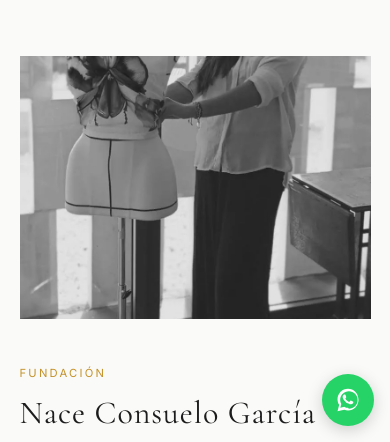
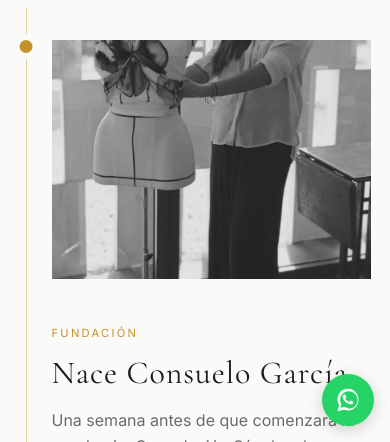
Before and after one commit to curroga/consoWeb, a plain HTML site: page trayectoria.html in a window 390 px wide. Shown: the part 402-844 px from the top of the page. Drawn offline with nearby package versions, Linux system fonts and the light colour scheme.

Commit message:
feat(trayectoria): add timeline line, feature the award, tighten spacing
Draw a vertical gold line with a dot per milestone (left-aligned on
mobile), highlight the Code 41 award with a cream panel and a link to
the collections, and reduce the gap below the page header.

```diff
--- a/css/style.css
+++ b/css/style.css
@@ -521,6 +521,7 @@ p { font-size: 1rem; color: var(--text-muted); max-width: 65ch; }
 }
 
 /* ── Trayectoria page ── */
+.section--tight-top { padding-top: 3rem; }
 .timeline__year {
   font-family: var(--heading);
   font-size: 3.5rem;
@@ -535,16 +536,40 @@ p { font-size: 1rem; color: var(--text-muted); max-width: 65ch; }
   max-width: 1000px;
   margin: 0 auto;
 }
+/* Vertical line through the centre of the timeline */
+.timeline::before {
+  content: '';
+  position: absolute;
+  top: 0;
+  bottom: 0;
+  left: 50%;
+  width: 1px;
+  background: var(--accent);
+  opacity: 0.4;
+  transform: translateX(-50%);
+}
 .milestone {
+  position: relative;
   display: grid;
   grid-template-columns: 1fr 1fr;
   gap: 4rem;
   align-items: center;
   padding: 3rem 0;
-  border-bottom: 1px solid var(--border);
   scroll-margin-top: calc(var(--nav-height) + 1rem);
 }
-.milestone:last-child { border-bottom: none; }
+/* Gold dot on the line for each milestone */
+.milestone::before {
+  content: '';
+  position: absolute;
+  top: 50%;
+  left: 50%;
+  width: 13px;
+  height: 13px;
+  border-radius: 50%;
+  background: var(--accent);
+  box-shadow: 0 0 0 6px var(--bg);
+  transform: translate(-50%, -50%);
+}
 .milestone:nth-child(even) .milestone__img { order: 2; }
 .milestone__img {
   aspect-ratio: 4/3;
@@ -553,6 +578,11 @@ p { font-size: 1rem; color: var(--text-muted); max-width: 65ch; }
 }
 .milestone__img img { width: 100%; height: 100%; object-fit: cover; }
 .milestone__body h2 { font-size: 2rem; margin: 0 0 1rem; }
+.milestone--featured .milestone__body {
+  background: var(--cream);
+  padding: 2.5rem;
+  border-left: 2px solid var(--accent);
+}
 
 /* ── Colecciones page ── */
 .colecciones-intro {
@@ -577,6 +607,11 @@ p { font-size: 1rem; color: var(--text-muted); max-width: 65ch; }
   .bio-grid,
   .colecciones-intro,
   .milestone { grid-template-columns: 1fr; gap: 2.5rem; }
+  .timeline { padding-left: 2rem; }
+  .timeline::before { left: 6px; transform: none; }
+  .milestone { padding: 2rem 0; }
+  .milestone::before { top: 2rem; left: calc(-2rem + 6px); transform: translate(-50%, 0); }
+  .milestone--featured .milestone__body { padding: 1.75rem; }
   .footer-grid { grid-template-columns: 1fr 1fr; }
   .colecciones-full-grid { grid-template-columns: repeat(2, 1fr); }
   .bio-img { position: static; aspect-ratio: 4/3; }
--- a/trayectoria.html
+++ b/trayectoria.html
@@ -48,7 +48,7 @@
     </div>
   </div>
 
-  <section class="section">
+  <section class="section section--tight-top">
     <div class="container">
       <p class="timeline__year">2020</p>
       <ol class="timeline">
@@ -74,7 +74,7 @@
             <a href="colecciones.html" class="blog-card__link">Ver colección →</a>
           </div>
         </li>
-        <li class="milestone" id="premio-code-41">
+        <li class="milestone milestone--featured" id="premio-code-41">
           <div class="milestone__img">
             <img src="images/blog-1.webp" alt="Premio Code 41 de Moda" loading="lazy" width="800" height="450">
           </div>
@@ -82,6 +82,7 @@
             <span class="label">Reconocimiento</span>
             <h2>Premio Code 41 de Moda</h2>
             <p>Consuelo García Atelier gana el premio Code 41, un reconocimiento que pone en valor la moda artesanal española y el trabajo de las costureras de Utrera.</p>
+            <a href="colecciones.html" class="blog-card__link">Descubre las piezas →</a>
           </div>
         </li>
       </ol>
```
